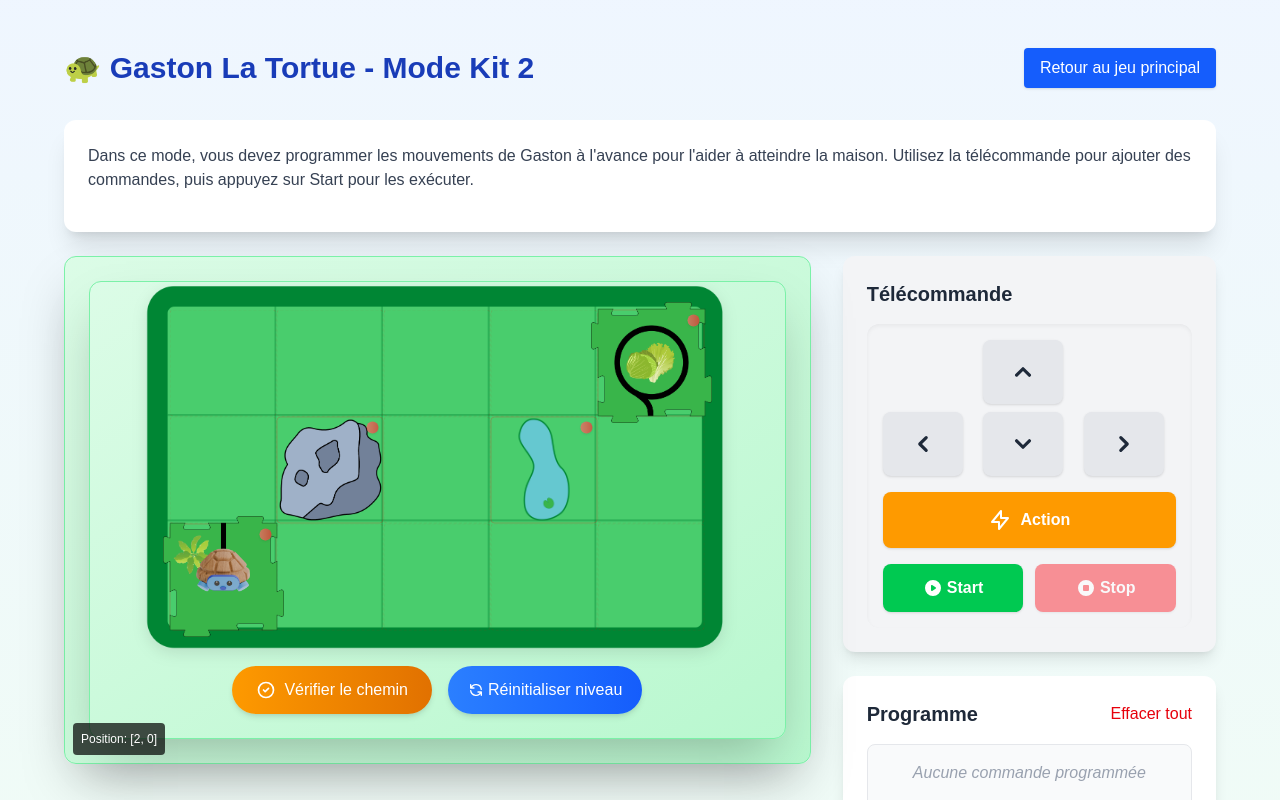
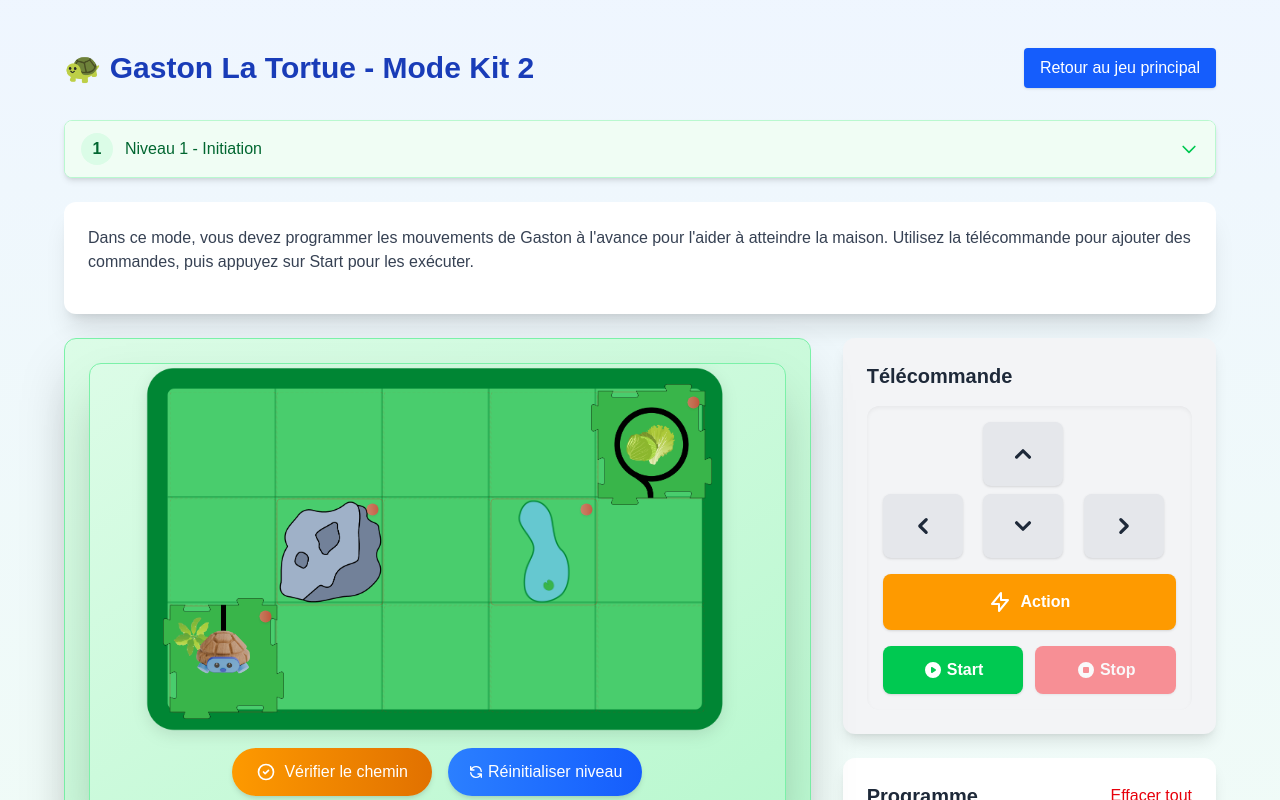
Before and after one commit to Nathan-lama/watigaston, a Next.js app: page /kit2 in a window 1280 px wide. Shown: the top 800 px of the page. Built offline with nearby package versions, Linux system fonts and the light colour scheme.

Commit message:
css good

```diff
--- a/app/kit2/page.tsx
+++ b/app/kit2/page.tsx
@@ -8,9 +8,11 @@ import { HTML5Backend } from 'react-dnd-html5-backend';
 import { TouchBackend } from 'react-dnd-touch-backend';
 import RemoteControl from '@/components/kit2/RemoteControl';
 import CommandQueue from '@/components/kit2/CommandQueue';
+import LevelSelector from '@/components/kit2/LevelSelector';
 import GameBoard from '@/components/GameBoard';
 import { defaultAdjustments } from '@/utils/pieceAdjustments';
 import CustomDragLayer from '@/components/CustomDragLayer';
+import { kit2Levels, getDefaultKit2Level, Kit2Level } from '@/utils/kit2Levels';
 
 // Types for the game
 type Direction = 'up' | 'down' | 'left' | 'right';
@@ -41,12 +43,15 @@ export default function Kit2Page() {
     setIsTouch(isTouchDevice());
   }, []);
 
+  // Level state
+  const [currentLevel, setCurrentLevel] = useState<Kit2Level>(getDefaultKit2Level());
+
   // State for the game board
-  const [grid, setGrid] = useState<(string | null)[][]>(Array(3).fill(null).map(() => Array(5).fill(null)));
+  const [grid, setGrid] = useState<(string | null)[][]>([]);
   const [lockedCells, setLockedCells] = useState<{row: number, col: number}[]>([]);
 
   // State for the turtle character
-  const [turtlePosition, setTurtlePosition] = useState<Position>({ row: 2, col: 0 });
+  const [turtlePosition, setTurtlePosition] = useState<Position>({ row: 0, col: 0 });
   const [targetPosition, setTargetPosition] = useState<Position | null>(null);
 
   // State for command programming
@@ -78,31 +83,29 @@ export default function Kit2Page() {
     message: string;
   }>({ show: false, success: false, message: '' });
 
-  // Initialize the game board
+  // Initialize the game level
   useEffect(() => {
-    // Example: Setting up a simple level with a start and end point
-    const initialGrid = Array(3).fill(null).map(() => Array(5).fill(null));
+    loadLevel(currentLevel);
+  }, [currentLevel]);
 
-    // Place some obstacles and the target
-    initialGrid[0][4] = 'fin_1'; // House/target at top right
-    initialGrid[1][1] = 'obstacle_1'; // Rock obstacle
-    initialGrid[1][3] = 'obstacle_2'; // Tree obstacle
-    initialGrid[2][0] = 'debut_1'; // Start position
+  // Function to load a level
+  const loadLevel = (level: Kit2Level) => {
+    setGrid([...level.grid.map(row => [...row])]);
+    setLockedCells([...level.lockedCells]);
+    setTurtlePosition({...level.startPosition});
+    setTargetPosition({...level.targetPosition});
 
-    setGrid(initialGrid);
+    // Reset game state
+    setCommandQueue([]);
+    setIsExecuting(false);
+    setCurrentCommandIndex(-1);
+    setFeedback({ show: false, success: false, message: '' });
+  };
 
-    // Lock these cells
-    setLockedCells([
-      { row: 0, col: 4 }, // House
-      { row: 1, col: 1 }, // Rock
-      { row: 1, col: 3 }, // Tree
-      { row: 2, col: 0 }  // Start
-    ]);
-
-    // Set the target position
-    setTargetPosition({ row: 0, col: 4 });
-
-  }, []);
+  // Handle level selection
+  const handleSelectLevel = (level: Kit2Level) => {
+    setCurrentLevel(level);
+  };
 
   // Add a command to the queue
   const handleAddCommand = (command: Command) => {
@@ -129,14 +132,14 @@ const handleStartExecution = async () => {
   setCurrentCommandIndex(-1);
 
   // Reset turtle to start position
-  setTurtlePosition({ row: 2, col: 0 });
+  setTurtlePosition({...currentLevel.startPosition});
 
   try {
     // Short delay to ensure UI updates
     await new Promise(resolve => setTimeout(resolve, 100));
 
     // Use local variable to track position during execution
-    let currentPos = { row: 2, col: 0 };
+    let currentPos = {...currentLevel.startPosition};
 
     // Execute each command with proper delays
     for (let i = 0; i < commandQueue.length; i++) {
@@ -155,11 +158,11 @@ const handleStartExecution = async () => {
 
       if (command === 'up' && nextPos.row > 0) {
         nextPos.row -= 1;
-      } else if (command === 'down' && nextPos.row < 2) {
+      } else if (command === 'down' && nextPos.row < grid.length - 1) {
         nextPos.row += 1;
       } else if (command === 'left' && nextPos.col > 0) {
         nextPos.col -= 1;
-      } else if (command === 'right' && nextPos.col < 4) {
+      } else if (command === 'right' && nextPos.col < grid[0].length - 1) {
         nextPos.col += 1;
       }
 
@@ -184,7 +187,7 @@ const handleStartExecution = async () => {
         await new Promise(resolve => setTimeout(resolve, 1500));
 
         // Reset to starting position
-        setTurtlePosition({ row: 2, col: 0 });
+        setTurtlePosition({...currentLevel.startPosition});
         setCommandQueue([]);
         setIsExecuting(false);
         setCurrentCommandIndex(-1);
@@ -216,7 +219,7 @@ const handleStartExecution = async () => {
         await new Promise(resolve => setTimeout(resolve, 1500));
 
         // Reset to starting position
-        setTurtlePosition({ row: 2, col: 0 });
+        setTurtlePosition({...currentLevel.startPosition});
         setCommandQueue([]);
         setIsExecuting(false);
         setCurrentCommandIndex(-1);
@@ -268,7 +271,7 @@ const handleStartExecution = async () => {
       await new Promise(resolve => setTimeout(resolve, 1500));
 
       // Reset to starting position after failure
-      setTurtlePosition({ row: 2, col: 0 });
+      setTurtlePosition({...currentLevel.startPosition});
       setCommandQueue([]);
     }
   } catch (error) {
@@ -287,12 +290,13 @@ const handleStartExecution = async () => {
     setCurrentCommandIndex(-1);
   };
 
-  // Updated reset function to reset everything
+  // Reset the game back to current level's initial state
   const handleResetGame = () => {
-    setTurtlePosition({ row: 2, col: 0 });
+    setTurtlePosition({...currentLevel.startPosition});
     setCommandQueue([]);
     setIsExecuting(false);
     setCurrentCommandIndex(-1);
+    setFeedback({ show: false, success: false, message: '' });
   };
 
   // Check if a cell contains an obstacle
@@ -324,6 +328,14 @@ const handleStartExecution = async () => {
             >
               Retour au jeu principal
             </Link>
+          </div>
+
+          {/* Level selection */}
+          <div className="mb-6">
+            <LevelSelector
+              currentLevelId={currentLevel.id}
+              onSelectLevel={handleSelectLevel}
+            />
           </div>
 
           <div className="bg-white rounded-xl shadow-xl p-6 mb-6">
--- /dev/null
+++ b/components/kit2/LevelSelector.tsx
@@ -0,0 +1,88 @@
+import React, { useState } from 'react';
+import { Kit2Level, kit2Levels } from '@/utils/kit2Levels';
+
+interface LevelSelectorProps {
+  currentLevelId: number;
+  onSelectLevel: (level: Kit2Level) => void;
+}
+
+const LevelSelector: React.FC<LevelSelectorProps> = ({
+  currentLevelId,
+  onSelectLevel
+}) => {
+  const [isOpen, setIsOpen] = useState(false);
+
+  // Find the current level
+  const currentLevel = kit2Levels.find(lvl => lvl.id === currentLevelId) || kit2Levels[0];
+
+  // Function to get difficulty badge style
+  const getDifficultyStyle = (difficulty: string) => {
+    switch(difficulty) {
+      case 'easy':
+        return 'bg-green-100 text-green-800';
+      case 'medium':
+        return 'bg-yellow-100 text-yellow-800';
+      case 'hard':
+        return 'bg-red-100 text-red-800';
+      default:
+        return 'bg-gray-100 text-gray-800';
+    }
+  };
+
+  return (
+    <div className="bg-white rounded-lg shadow-md border border-green-200 overflow-hidden">
+      <div
+        className="px-4 py-3 bg-green-50 flex justify-between items-center cursor-pointer"
+        onClick={() => setIsOpen(!isOpen)}
+      >
+        <div className="flex items-center">
+          <div className="bg-green-100 text-green-800 rounded-full w-8 h-8 flex items-center justify-center font-bold mr-3">
+            {currentLevel.id}
+          </div>
+          <h3 className="font-medium text-green-800">{currentLevel.name}</h3>
+        </div>
+        <div className="text-green-500">
+          <svg
+            className={`w-5 h-5 transition-transform ${isOpen ? 'transform rotate-180' : ''}`}
+            fill="none"
+            stroke="currentColor"
+            viewBox="0 0 24 24"
+          >
+            <path strokeLinecap="round" strokeLinejoin="round" strokeWidth={2} d="M19 9l-7 7-7-7" />
+          </svg>
+        </div>
+      </div>
+
+      {isOpen && (
+        <div className="p-3 border-t border-green-100">
+          <p className="text-sm text-gray-600 mb-3">{currentLevel.description}</p>
+          <div className="text-xs mb-3">
+            <span className={`inline-block px-2 py-1 rounded-full ${getDifficultyStyle(currentLevel.difficulty)}`}>
+              {currentLevel.difficulty === 'easy' ? 'Facile' : currentLevel.difficulty === 'medium' ? 'Moyen' : 'Difficile'}
+            </span>
+          </div>
+          <div className="grid grid-cols-3 gap-2">
+            {kit2Levels.map((level) => (
+              <button
+                key={level.id}
+                className={`py-2 px-3 text-sm rounded-md ${
+                  level.id === currentLevelId
+                    ? 'bg-green-500 text-white font-medium'
+                    : 'bg-green-100 text-green-800 hover:bg-green-200'
+                }`}
+                onClick={() => {
+                  onSelectLevel(level);
+                  setIsOpen(false);
+                }}
+              >
+                Niveau {level.id}
+              </button>
+            ))}
+          </div>
+        </div>
+      )}
+    </div>
+  );
+};
+
+export default LevelSelector;
--- /dev/null
+++ b/utils/kit2Levels.ts
@@ -0,0 +1,92 @@
+// Define the structure and content of Kit2 game levels
+
+export interface Kit2Level {
+  id: number;
+  name: string;
+  description: string;
+  difficulty: 'easy' | 'medium' | 'hard';
+  grid: (string | null)[][];
+  lockedCells: {row: number; col: number}[];
+  targetPosition: {row: number; col: number};
+  startPosition: {row: number; col: number};
+}
+
+// Default levels for Kit2 mode
+export const kit2Levels: Kit2Level[] = [
+  {
+    id: 1,
+    name: "Niveau 1 - Initiation",
+    description: "Programmer les mouvements de Gaston pour atteindre la maison",
+    difficulty: "easy",
+    grid: [
+      [null, null, null, null, 'fin_1'],
+      [null, 'obstacle_1', null, 'obstacle_2', null],
+      ['debut_1', null, null, null, null]
+    ],
+    lockedCells: [
+      {row: 0, col: 4}, // House
+      {row: 1, col: 1}, // Obstacle 1
+      {row: 1, col: 3}, // Obstacle 2
+      {row: 2, col: 0}  // Start
+    ],
+    targetPosition: {row: 0, col: 4},
+    startPosition: {row: 2, col: 0}
+  },
+  {
+    id: 2,
+    name: "Niveau 2 - Parcours",
+    description: "Un chemin plus complexe avec plus d'obstacles",
+    difficulty: "medium",
+    grid: [
+      [null, 'obstacle_1', null, 'fin_1', null],
+      ['debut_1', null, null, 'obstacle_2', null],
+      [null, null, 'obstacle_3', null, null]
+    ],
+    lockedCells: [
+      {row: 0, col: 1}, // Obstacle 1
+      {row: 0, col: 3}, // House
+      {row: 1, col: 0}, // Start
+      {row: 1, col: 3}, // Obstacle 2
+      {row: 2, col: 2}  // Obstacle 3
+    ],
+    targetPosition: {row: 0, col: 3},
+    startPosition: {row: 1, col: 0}
+  },
+  {
+    id: 3,
+    name: "Niveau 3 - Labyrinthe",
+    description: "Un vrai défi: trouve le chemin dans ce labyrinthe!",
+    difficulty: "hard",
+    grid: [
+      ['obstacle_1', 'obstacle_2', null, 'fin_1', null],
+      [null, 'obstacle_3', null, 'obstacle_1', null],
+      ['debut_1', null, 'obstacle_2', null, 'obstacle_3']
+    ],
+    lockedCells: [
+      {row: 0, col: 0}, // Obstacle 1
+      {row: 0, col: 1}, // Obstacle 2
+      {row: 0, col: 3}, // House
+      {row: 1, col: 1}, // Obstacle 3
+      {row: 1, col: 3}, // Obstacle 1
+      {row: 2, col: 0}, // Start
+      {row: 2, col: 2}, // Obstacle 2
+      {row: 2, col: 4}  // Obstacle 3
+    ],
+    targetPosition: {row: 0, col: 3},
+    startPosition: {row: 2, col: 0}
+  }
+];
+
+// Get level by ID
+export function getKit2LevelById(id: number): Kit2Level {
+  const level = kit2Levels.find(level => level.id === id);
+  if (!level) {
+    return kit2Levels[0]; // Default to first level if not found
+  }
+  return level;
+}
+
+// Get default level
+export function getDefaultKit2Level(): Kit2Level {
+  return kit2Levels[0];
+}
```
Also changed, not shown: app/page.tsx (+6 -8 lines), components/kit2/CommandQueue.tsx (+25 -32 lines).
